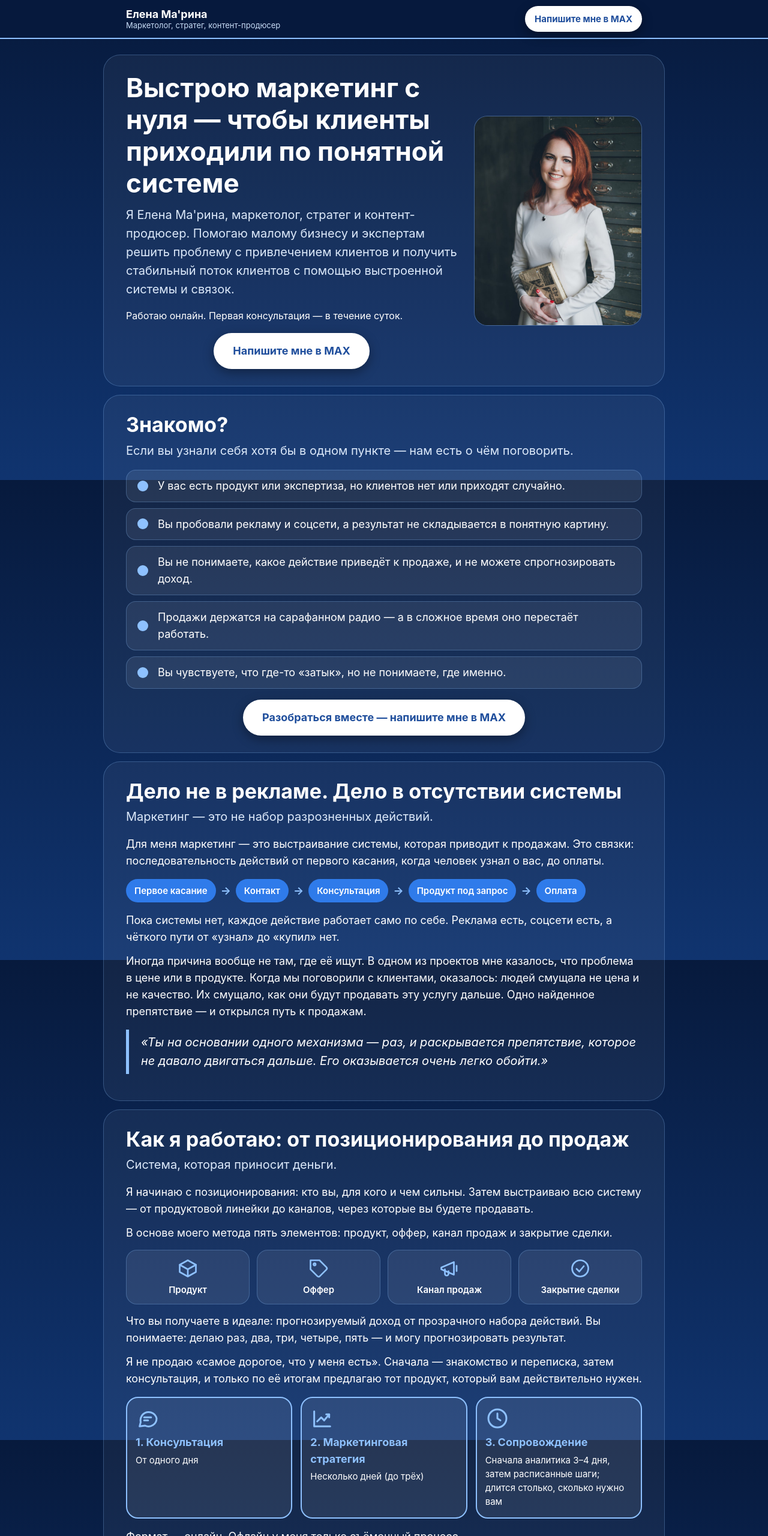
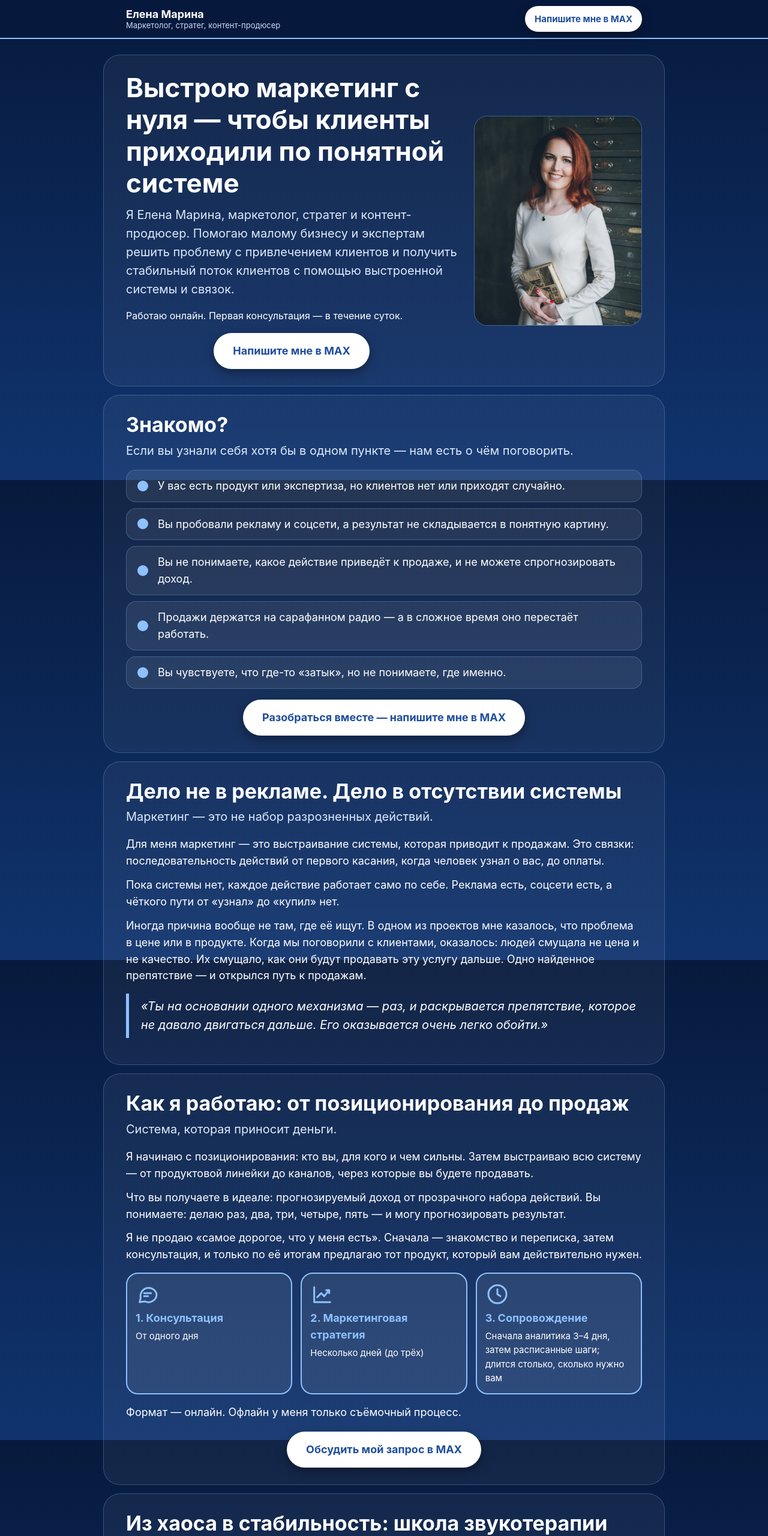
Before and after one commit to nataliaaveselova-tech/nataliaaveselova-tech.github.io, a plain HTML site: page elenamarinamax.html in a window 1280 px wide. Shown: the top 2560 px of the page at 60% size. Drawn offline with Linux system fonts and the light colour scheme.

Commit message:
Add files via upload
Обновили версию файла - убрали опостраф и картинки связок

```diff
--- a/elenamarinamax.html
+++ b/elenamarinamax.html
@@ -4,7 +4,7 @@
 <script>document.documentElement.classList.add('js')</script>
 <meta charset="utf-8">
 <meta name="viewport" content="width=device-width, initial-scale=1">
-<title>Елена Ма'рина — маркетолог-стратег: маркетинг с нуля для экспертов и бизнеса</title>
+<title>Елена Марина — маркетолог-стратег: маркетинг с нуля для экспертов и бизнеса</title>
 <meta name="description" content="Выстрою систему маркетинга с нуля: позиционирование, связки, каналы, продажи. Помогаю экспертам и бизнесу получить стабильный поток клиентов. Консультация в МАХ.">
 <style>
 :root{--blue:#1F4E9C;--accent:#8EC1FF;--bg1:#071A3D;--bg2:#10346F;--card:rgba(255,255,255,.08);--line:rgba(142,193,255,.28);--light:rgba(255,255,255,.08);--text:#FFFFFF;--head:64px}
@@ -80,7 +80,7 @@ header .brand small{display:none}
 </head>
 <body>
 <header><div class="wrap">
-<a class="brand" href="#hero">Елена Ма'рина<small>Маркетолог, стратег, контент-продюсер</small></a>
+<a class="brand" href="#hero">Елена Марина<small>Маркетолог, стратег, контент-продюсер</small></a>
 <a class="btn" href="https://max.ru/u/f9LHodD0cOLNyE2y8X6s86J5ogxZvaPSxZHehWrsSyhQHEC4RmhzFvAG6RY?text=%D0%A5%D0%BE%D1%87%D1%83%20%D0%B7%D0%B0%D0%BF%D0%B8%D1%81%D0%B0%D1%82%D1%8C%D1%81%D1%8F%20%D0%BD%D0%B0%20%D0%BA%D0%BE%D0%BD%D1%81%D1%83%D0%BB%D1%8C%D1%82%D0%B0%D1%86%D0%B8%D1%8E" target="_blank" rel="noopener">Напишите мне в МАХ</a>
 </div></header>
 <main>
@@ -88,11 +88,11 @@ header .brand small{display:none}
 <section id="hero"><div class="wrap hero">
 <div>
 <h1>Выстрою маркетинг с нуля — чтобы клиенты приходили по понятной системе</h1>
-<p class="sub">Я Елена Ма'рина, маркетолог, стратег и контент-продюсер. Помогаю малому бизнесу и экспертам решить проблему с привлечением клиентов и получить стабильный поток клиентов с помощью выстроенной системы и связок.</p>
+<p class="sub">Я Елена Марина, маркетолог, стратег и контент-продюсер. Помогаю малому бизнесу и экспертам решить проблему с привлечением клиентов и получить стабильный поток клиентов с помощью выстроенной системы и связок.</p>
 <p class="note">Работаю онлайн. Первая консультация — в течение суток.</p>
 <div class="hero-btn"><a class="btn" href="https://max.ru/u/f9LHodD0cOLNyE2y8X6s86J5ogxZvaPSxZHehWrsSyhQHEC4RmhzFvAG6RY?text=%D0%A5%D0%BE%D1%87%D1%83%20%D0%B7%D0%B0%D0%BF%D0%B8%D1%81%D0%B0%D1%82%D1%8C%D1%81%D1%8F%20%D0%BD%D0%B0%20%D0%BA%D0%BE%D0%BD%D1%81%D1%83%D0%BB%D1%8C%D1%82%D0%B0%D1%86%D0%B8%D1%8E" target="_blank" rel="noopener">Напишите мне в МАХ</a></div>
 </div>
-<div class="photo"><img src="img/elenamarina/elenamarina.jpeg" alt="Елена Ма'рина, маркетолог-стратег"></div>
+<div class="photo"><img src="img/elenamarina/elenamarina.jpeg" alt="Елена Марина, маркетолог-стратег"></div>
 </div></section>
 
 <section id="pain" class="reveal"><div class="wrap">
@@ -112,7 +112,6 @@ header .brand small{display:none}
 <h2>Дело не в рекламе. Дело в отсутствии системы</h2>
 <p class="sub">Маркетинг — это не набор разрозненных действий.</p>
 <p>Для меня маркетинг — это выстраивание системы, которая приводит к продажам. Это связки: последовательность действий от первого касания, когда человек узнал о вас, до оплаты.</p>
-<div class="chain"><span>Первое касание</span><i>→</i><span>Контакт</span><i>→</i><span>Консультация</span><i>→</i><span>Продукт под запрос</span><i>→</i><span>Оплата</span></div>
 <p>Пока системы нет, каждое действие работает само по себе. Реклама есть, соцсети есть, а чёткого пути от «узнал» до «купил» нет.</p>
 <p>Иногда причина вообще не там, где её ищут. В одном из проектов мне казалось, что проблема в цене или в продукте. Когда мы поговорили с клиентами, оказалось: людей смущала не цена и не качество. Их смущало, как они будут продавать эту услугу дальше. Одно найденное препятствие — и открылся путь к продажам.</p>
 <blockquote>«Ты на основании одного механизма — раз, и раскрывается препятствие, которое не давало двигаться дальше. Его оказывается очень легко обойти.»</blockquote>
@@ -122,13 +121,6 @@ header .brand small{display:none}
 <h2>Как я работаю: от позиционирования до продаж</h2>
 <p class="sub">Система, которая приносит деньги.</p>
 <p>Я начинаю с позиционирования: кто вы, для кого и чем сильны. Затем выстраиваю всю систему — от продуктовой линейки до каналов, через которые вы будете продавать.</p>
-<p>В основе моего метода пять элементов: продукт, оффер, канал продаж и закрытие сделки. <!-- УТОЧНИТЬ У ЭКСПЕРТА: точный список «пяти единиц» --></p>
-<div class="elements">
-<div class="el"><svg class="ico" viewBox="0 0 24 24" width="32" height="32" fill="none" stroke="#8EC1FF" stroke-width="1.8" stroke-linecap="round" stroke-linejoin="round" aria-hidden="true"><path d="M21 8l-9-5-9 5 9 5 9-5z"/><path d="M3 8v8l9 5 9-5V8M12 13v8"/></svg>Продукт</div>
-<div class="el"><svg class="ico" viewBox="0 0 24 24" width="32" height="32" fill="none" stroke="#8EC1FF" stroke-width="1.8" stroke-linecap="round" stroke-linejoin="round" aria-hidden="true"><path d="M20.6 13.4l-7.2 7.2a2 2 0 0 1-2.8 0L3 13V3h10l7.6 7.6a2 2 0 0 1 0 2.8z"/><circle cx="7.5" cy="7.5" r="1.2"/></svg>Оффер</div>
-<div class="el"><svg class="ico" viewBox="0 0 24 24" width="32" height="32" fill="none" stroke="#8EC1FF" stroke-width="1.8" stroke-linecap="round" stroke-linejoin="round" aria-hidden="true"><path d="M3 11l14-6v14L3 13z"/><path d="M7 13v5a2 2 0 0 0 4 0v-3"/><path d="M20 9v6"/></svg>Канал продаж</div>
-<div class="el"><svg class="ico" viewBox="0 0 24 24" width="32" height="32" fill="none" stroke="#8EC1FF" stroke-width="1.8" stroke-linecap="round" stroke-linejoin="round" aria-hidden="true"><circle cx="12" cy="12" r="9"/><path d="M8 12.5l3 3 5-6"/></svg>Закрытие сделки</div>
-</div>
 <p>Что вы получаете в идеале: прогнозируемый доход от прозрачного набора действий. Вы понимаете: делаю раз, два, три, четыре, пять — и могу прогнозировать результат.</p>
 <p>Я не продаю «самое дорогое, что у меня есть». Сначала — знакомство и переписка, затем консультация, и только по её итогам предлагаю тот продукт, который вам действительно нужен.</p>
 <div class="steps">
@@ -158,7 +150,7 @@ header .brand small{display:none}
 <div class="cta"><a class="btn" href="https://max.ru/u/f9LHodD0cOLNyE2y8X6s86J5ogxZvaPSxZHehWrsSyhQHEC4RmhzFvAG6RY?text=%D0%A5%D0%BE%D1%87%D1%83%20%D0%B7%D0%B0%D0%BF%D0%B8%D1%81%D0%B0%D1%82%D1%8C%D1%81%D1%8F%20%D0%BD%D0%B0%20%D0%BA%D0%BE%D0%BD%D1%81%D1%83%D0%BB%D1%8C%D1%82%D0%B0%D1%86%D0%B8%D1%8E" target="_blank" rel="noopener">Хочу так же разобрать мой проект — написать в МАХ</a></div>
 
 <h2 id="about" style="margin-top:32px">Кто я</h2>
-<p>Я Елена Ма'рина, маркетолог, стратег и контент-продюсер. Строю системы маркетинга с нуля для экспертов и малого бизнеса, делаю маркетинговые стратегии и веду каналы в соцсетях.</p>
+<p>Я Елена Марина, маркетолог, стратег и контент-продюсер. Строю системы маркетинга с нуля для экспертов и малого бизнеса, делаю маркетинговые стратегии и веду каналы в соцсетях.</p>
 <p>Контент-продюсер — это маркетолог для соцсетей, который управляет производством контента, подбирает исполнителей и работает со стратегией, позиционированием и брендом. Круг задач шире, чем у SMM-менеджера.</p>
 <p>Моя сильная сторона — мегаадаптивность. Я работала в разных нишах, часто параллельно, и всегда нахожу подход. Лаконичность — результат сотен переговоров: я привыкла быстро и по делу объяснять, как могу помочь.</p>
 </div></section>
@@ -173,7 +165,7 @@ header .brand small{display:none}
 <footer><div class="wrap">
 <div class="portfolio">
 <p style="margin:0 0 8px">Посмотрите мои работы</p>
-<a class="pf" href="https://docs.google.com/presentation/d/1--sOfedgXxML9wfxG_-p9jNVF4uOHGFyAbw-yPSHIDg/edit?usp=sharing" target="_blank" rel="noopener">Портфолио Елены Ма'рины (презентация)</a>
+<a class="pf" href="https://docs.google.com/presentation/d/1--sOfedgXxML9wfxG_-p9jNVF4uOHGFyAbw-yPSHIDg/edit?usp=sharing" target="_blank" rel="noopener">Портфолио Елены Марины (презентация)</a>
 </div>
 </div></footer>
 <script>
```
